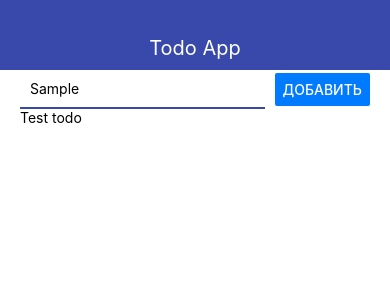
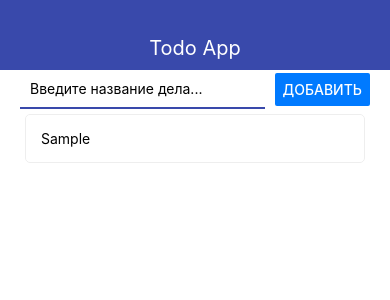
Before and after one commit to Hodosov/react-native-todo-app, a React Native app: screen / in a window 390 px wide. Both pictures are taken after typing "Sample" into the empty fields and a click on the button "ДОБАВИТЬ". Shown: the top 300 px of the page. Built offline with nearby package versions, Linux system fonts and the light colour scheme.

Commit message:
add todo and remove todo

```diff
--- a/App.js
+++ b/App.js
@@ -1,7 +1,8 @@
 import React, { useState } from 'react';
-import { StyleSheet, Text, View } from 'react-native';
+import { StyleSheet, View, FlatList } from 'react-native';
 import { Navbar } from './src/Navbar';
 import { AddTodo } from './src/AddTodo';
+import { Todo } from './src/Todo';
 
 export default function App() {
 
@@ -15,16 +16,24 @@ export default function App() {
         }])
     }
 
+    const removeTodo = (id) => {
+        setTodos(prev => prev.filter((todo) => todo.id !== id))
+    }
+
     return (
         <View>
             <Navbar title='Todo App' />
             <View style={styles.container}>
                 <AddTodo onSubmit={addTodo} />
-                <View>
-                    {todos.map(todo => <Text key={todo.id}>{todo.title}</Text>)}
-                </View>
+                <FlatList
+                style={styles.todoList}
+                keyExtractor={item => item.id}
+                data={todos}
+                renderItem={({item}) => (
+                    <Todo key={item.id} todo={item} onRemoveTodo={removeTodo} />
+                )}
+                />
             </View>
-
         </View>
     );
 }
@@ -32,5 +41,8 @@ export default function App() {
 const styles = StyleSheet.create({
     container: {
         paddingHorizontal: 20
+    },
+    todoList: {
+        flexDirection: 'column'
     }
-});
+})
--- a/src/AddTodo.js
+++ b/src/AddTodo.js
@@ -1,17 +1,34 @@
-import React from 'react'
-import { View, StyleSheet, TextInput, Button } from 'react-native'
+import React, { useState } from 'react'
+import { View, StyleSheet, TextInput, Button, Alert } from 'react-native'
 
 export const AddTodo = ({ onSubmit }) => {
 
+    const [value, setValue] = useState('')
+
     const pressHandler = () => {
-        onSubmit('Test todo')
+        if (value.trim()) {
+            onSubmit(value)
+        } else {
+            Alert.alert('название не может быть пустым!')
+        }
+        setValue('')
     }
-
 
     return (
         <View style={styles.block}>
-            <TextInput style={styles.input} />
-            <Button color='#007AFF' title='Добавить' onPress={() => pressHandler()} />
+            <TextInput
+                style={styles.input}
+                onChangeText={(text) => setValue(text)}
+                value={value}
+                placeholder='Введите название дела...'
+                autoCorrect={false}
+                autoCapitalize='none'
+                keyboardType='default'
+            />
+            <Button
+                color='#007AFF'
+                title='Добавить'
+                onPress={() => pressHandler()} />
         </View>
     )
 }
--- a/src/Navbar.js
+++ b/src/Navbar.js
@@ -2,6 +2,7 @@ import React from 'react'
 import { View, Text, StyleSheet } from 'react-native'
 
 export const Navbar = ({ title }) => {
+
     return(
         <View style={styles.navbar}>
             <Text style={styles.text}>
--- /dev/null
+++ b/src/Todo.js
@@ -0,0 +1,28 @@
+import React from 'react'
+import { View, StyleSheet, Text, TouchableOpacity } from 'react-native'
+
+export const Todo = ({ todo, onRemoveTodo }) => {
+
+    return (
+        <TouchableOpacity
+        activeOpacity={0.5}
+        onPress={() => console.log("press" + todo.id)}
+        onLongPress={() =>onRemoveTodo(todo.id)}
+        >
+            <View style={styles.todo}>
+                <Text>{todo.title}</Text>
+            </View>
+        </TouchableOpacity>
+    )
+}
+
+const styles = StyleSheet.create({
+    todo: {
+        flexDirection: 'column',
+        padding: 15,
+        margin: 5,
+        borderWidth: 1,
+        borderColor: '#eee',
+        borderRadius: 5
+    }
+})
```
